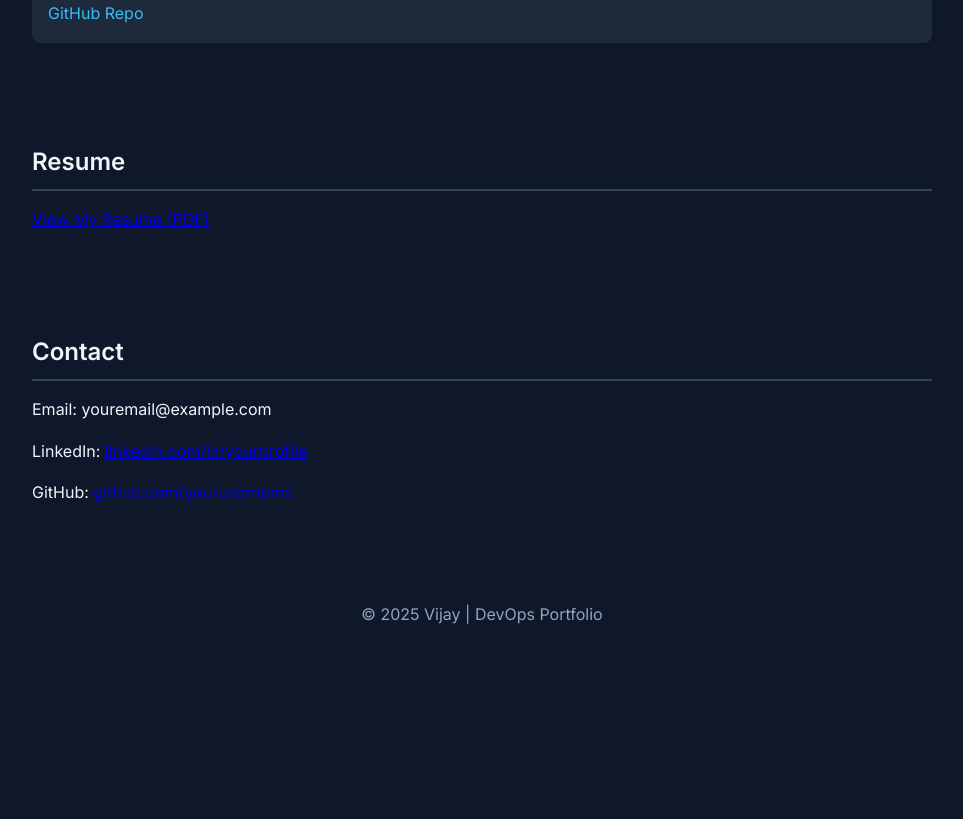
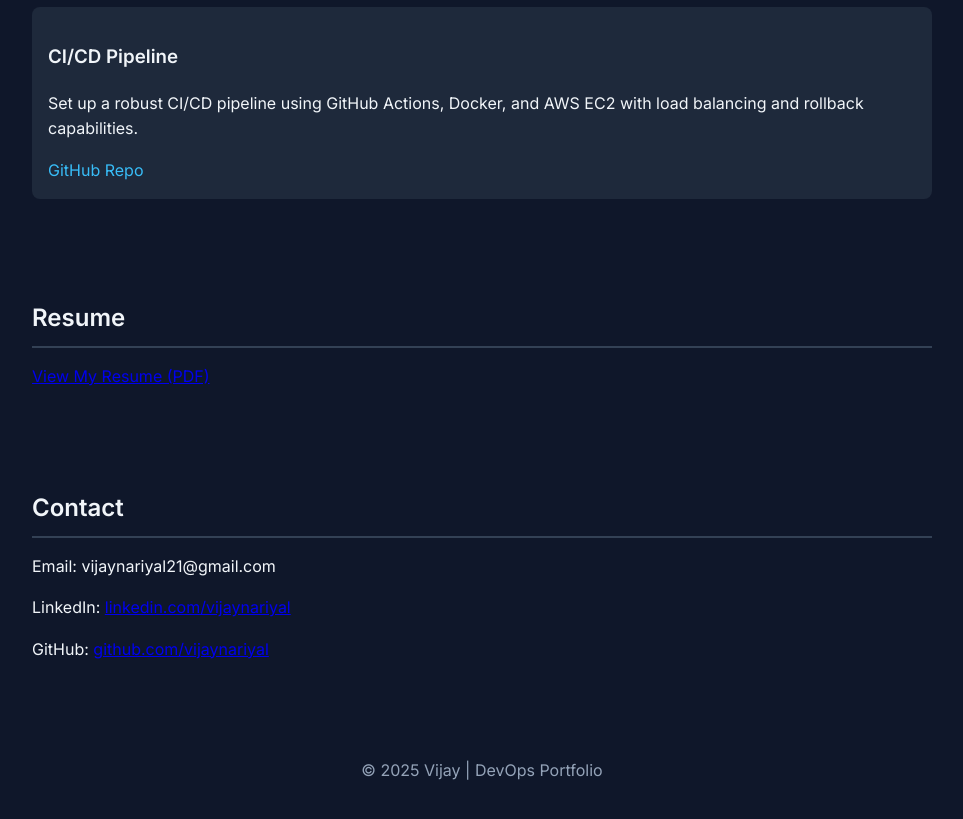
Before and after one commit to VijayNariyal/DarkBit3s, a plain HTML site: page index.html in a window 1280 px wide. Shown: the part 1137-1956 px from the top of the page, without its empty margins (158-1121 px from the left). Before the commit the page ends 1812 px from the top, so only its background shows below. Drawn offline with Linux system fonts and the light colour scheme.

Commit message:
index file updated

```diff
--- a/index.html
+++ b/index.html
@@ -63,7 +63,7 @@
     <h1>Vijay</h1>
     <p>DevOps Engineer | Cloud | Automation Enthusiast</p>
     <!-- Add profile picture below -->
-    <!-- <img src="profile.jpg" alt="Profile Picture" style="border-radius: 50%; width: 120px; margin-top: 1rem;"> -->
+    <img src="Photo/vijaynariyal.jpg" alt="Profile Picture" style="border-radius: 50%; width: 120px; margin-top: 1rem;">
   </header>
 
   <section>
@@ -94,14 +94,14 @@
 
   <section>
     <h2>Resume</h2>
-    <p><a href="https://drive.google.com/your-resume-link" target="_blank">View My Resume (PDF)</a></p>
+    <p><a href="https://drive.google.com/file/d/1eUivqitFS7_IjTmFLhAp_t1MnDaOWzy6/view?usp=drive_link" target="_blank">View My Resume (PDF)</a></p>
   </section>
 
   <section>
     <h2>Contact</h2>
-    <p>Email: youremail@example.com</p>
-    <p>LinkedIn: <a href="https://linkedin.com/in/yourprofile" target="_blank">linkedin.com/in/yourprofile</a></p>
-    <p>GitHub: <a href="https://github.com/yourusername" target="_blank">github.com/yourusername</a></p>
+    <p>Email: vijaynariyal21@gmail.com</p>
+    <p>LinkedIn: <a href="https://linkedin.com/in/vijay-nariyal-4a4719171/" target="_blank">linkedin.com/vijaynariyal</a></p>
+    <p>GitHub: <a href="https://github.com/VijayNariyal" target="_blank">github.com/vijaynariyal</a></p>
   </section>
 
   <footer>
```
Also changed, not shown: Photo/vijaynariyal.jpg (added).
